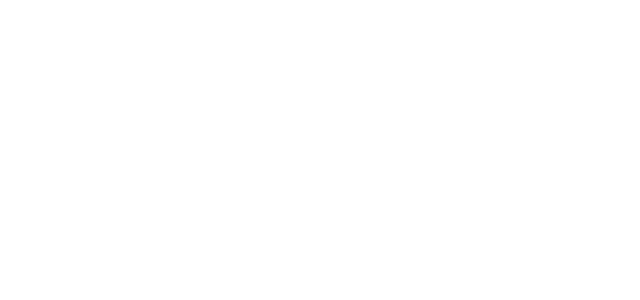
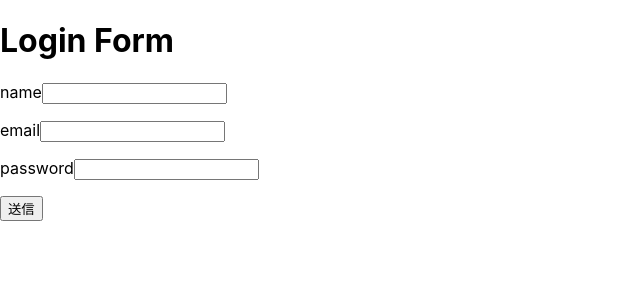
Before and after one commit to shonsukee/tools-app, a React (Create React App) app: page / in a window 1280 px wide. Before the commit this address had no page. Shown: the top 300 px of the page, without its empty margins (0-640 px from the left). Built offline with nearby package versions, Linux system fonts and the light colour scheme.

Commit message:
今までの統合(dbなし)

```diff
--- a/package.json
+++ b/package.json
@@ -5,6 +5,7 @@
   "dependencies": {
     "@emotion/react": "^11.10.6",
     "@emotion/styled": "^11.10.6",
+    "@hookform/resolvers": "^3.1.0",
     "@material-ui/core": "^4.12.4",
     "@material-ui/icons": "^4.11.3",
     "@material-ui/styles": "^4.11.5",
@@ -19,10 +20,12 @@
     "clsx": "^1.2.1",
     "react": "^18.2.0",
     "react-dom": "^18.2.0",
+    "react-hook-form": "^7.43.9",
     "react-router-dom": "^6.10.0",
     "react-scripts": "5.0.1",
     "typescript": "^4.9.5",
-    "web-vitals": "^2.1.4"
+    "web-vitals": "^2.1.4",
+    "zod": "^3.21.4"
   },
   "scripts": {
     "start": "react-scripts start",
--- a/src/App.tsx
+++ b/src/App.tsx
@@ -3,11 +3,13 @@ import { BrowserRouter as Router, Route, Routes } from "react-router-dom";
 
 import ProductPage from "./components/pages/ProductPage";
 import HomePage from "./components/pages/HomePage";
+import LoginPage from "./components/Login/LoginForm";
 
 const App: React.FC = () => {
   return (
     <Router>
       <Routes>
+        <Route path="/" element={<LoginPage/>} />
         <Route path="/products" element={<ProductPage/>}  />
         <Route path="/home" element={<HomePage/>}  />
       </Routes>
--- a/src/components/Login/LoginForm.tsx
+++ b/src/components/Login/LoginForm.tsx
@@ -1,10 +1,9 @@
-export {};
 import { useState } from "react";
-import "./App.css";
+import "../../App.css";
 import { useForm } from "react-hook-form";
 import { validationSchema } from "./utils/validationSchema";
 import { zodResolver } from "@hookform/resolvers/zod";
-import "../../../node_modules/bootstrap/dist/css/bootstrap.min.css";
+//import "../../../node_modules/bootstrap/dist/css/bootstrap.min.css";
 
 interface LoginForm {
   name: string;
@@ -12,7 +11,7 @@ interface LoginForm {
   password: string;
 }
 
-function App() {
+const LoginPage = () => {
   const {
     register,
     handleSubmit,
@@ -39,13 +38,12 @@ function App() {
         <label htmlFor="password">password</label>
         <input id="password" type="password" {...register("password")} />
         <p>{errors.password?.message as React.ReactNode}</p>
-
         <button className="btn btn-primary" type="submit">
           送信
         </button>
       </form>
     </div>
   );
-}
+};
 
-export default App;
+export default LoginPage;
--- a/src/components/test/GenericTemplate.tsx
+++ b/src/components/test/GenericTemplate.tsx
@@ -1,5 +1,5 @@
 import React from "react";
-import { createMuiTheme } from "@material-ui/core/styles";
+import { createTheme } from "@material-ui/core/styles";
 import * as colors from "@material-ui/core/colors";
 import { makeStyles, createStyles, Theme } from "@material-ui/core/styles";
 import { ThemeProvider } from "@material-ui/styles";
@@ -24,7 +24,7 @@ import ListItemText from "@material-ui/core/ListItemText";
 
 const drawerWidth = 240;
 
-const theme = createMuiTheme({
+const theme = createTheme({
   typography: {
     fontFamily: [
       "Noto Sans JP",
```
Also changed, not shown: 1 other file (tests, documents, lock files or other folders).
